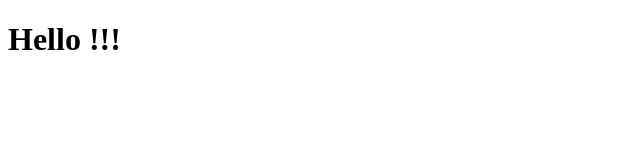
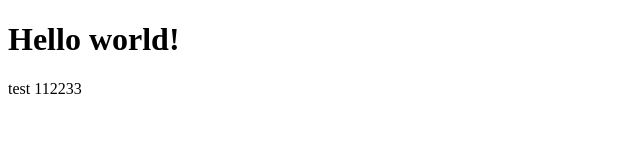
Before and after one commit to andriy-fesych/my-project, a plain HTML site: page index.html in a window 1280 px wide. Shown: the whole page, without its empty margins (0-640 px from the left). Drawn offline with Linux system fonts and the light colour scheme.

Commit message:
changed_h1_wording

```diff
--- a/index.html
+++ b/index.html
@@ -5,7 +5,7 @@
     <meta name="viewport" content="width=device-width, initial-scale=1.0">
     <title>Document</title>
 </head>
-<body><h1>Hello !!!</h1>
-
+<body><h1>Hello world!</h1>
+    test 112233
 </body>
 </html>
```
